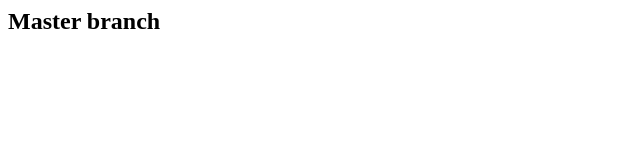
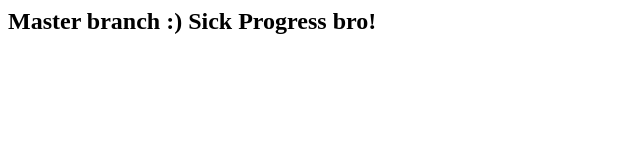
Before and after one commit to AlexMassin/CPS847Group13, a plain HTML site: page git_tst/index.html in a window 1280 px wide. Shown: the whole page, without its empty margins (0-640 px from the left). Drawn offline with Linux system fonts and the light colour scheme.

Commit message:
Update index.html

```diff
--- a/git_tst/index.html
+++ b/git_tst/index.html
@@ -1,3 +1,3 @@
 <html>
-  <h2>Master branch</h2>
+  <h2>Master branch :) Sick Progress bro!</h2>
 </html>
```
